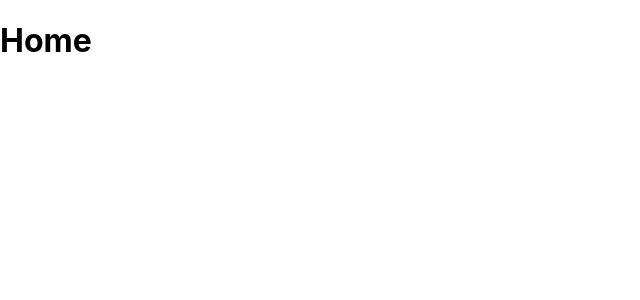
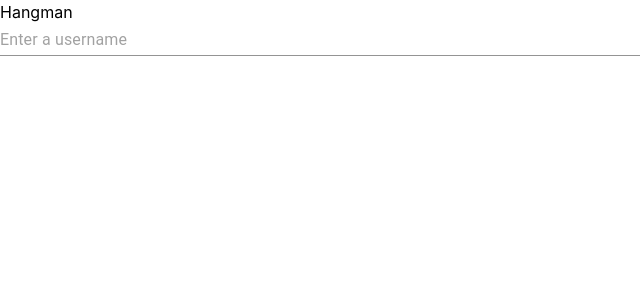
Before and after one commit to LimpidCrypto/hangman, a React (Create React App) app in the folder frontend/: page / in a window 1280 px wide. Shown: the top 300 px of the page, without its empty margins (0-640 px from the left). Built offline with nearby package versions, Linux system fonts and the light colour scheme.

Commit message:
current state

```diff
--- /dev/null
+++ b/frontend/postcss.config.js
@@ -0,0 +1,6 @@
+module.exports = {
+    plugins: [
+        require('tailwindcss'),
+        require('autoprefixer'),
+    ],
+}
--- /dev/null
+++ b/frontend/src/components/userInput.tsx
@@ -0,0 +1,7 @@
+import { Input } from "@mui/material";
+
+export default function UserInput() {
+    return (
+        <Input placeholder="Enter a username" />
+    )
+}
--- a/frontend/src/index.css
+++ b/frontend/src/index.css
@@ -1,3 +1,8 @@
+/* src/styles.css */
+@import 'tailwindcss/base';
+@import 'tailwindcss/components';
+@import 'tailwindcss/utilities';
+
 body {
   margin: 0;
   font-family: -apple-system, BlinkMacSystemFont, 'Segoe UI', 'Roboto', 'Oxygen',
--- a/frontend/src/pages/home.tsx
+++ b/frontend/src/pages/home.tsx
@@ -1,8 +1,10 @@
+import UserInput from "../components/userInput";
 
 export default function Home() {
     return (
-        <div>
-            <h1>Home</h1>
+        <div className="flex flex-col justify-center">
+            <h1 className="font-red">Hangman</h1>
+            <UserInput />
         </div>
     );
 }
--- /dev/null
+++ b/frontend/tailwind.config.js
@@ -0,0 +1,10 @@
+/** @type {import('tailwindcss').Config} */
+module.exports = {
+  content: [
+    "./src/**/*.{js,jsx,ts,tsx}",
+  ],
+  theme: {
+    extend: {},
+  },
+  plugins: [],
+}
```
Also changed, not shown: frontend/package.json (+8 -0 lines), frontend/src/components/userList.tsx (added), frontend/tsconfig.json (line endings or trailing spaces), 2 other files (tests, documents, lock files or other folders).
